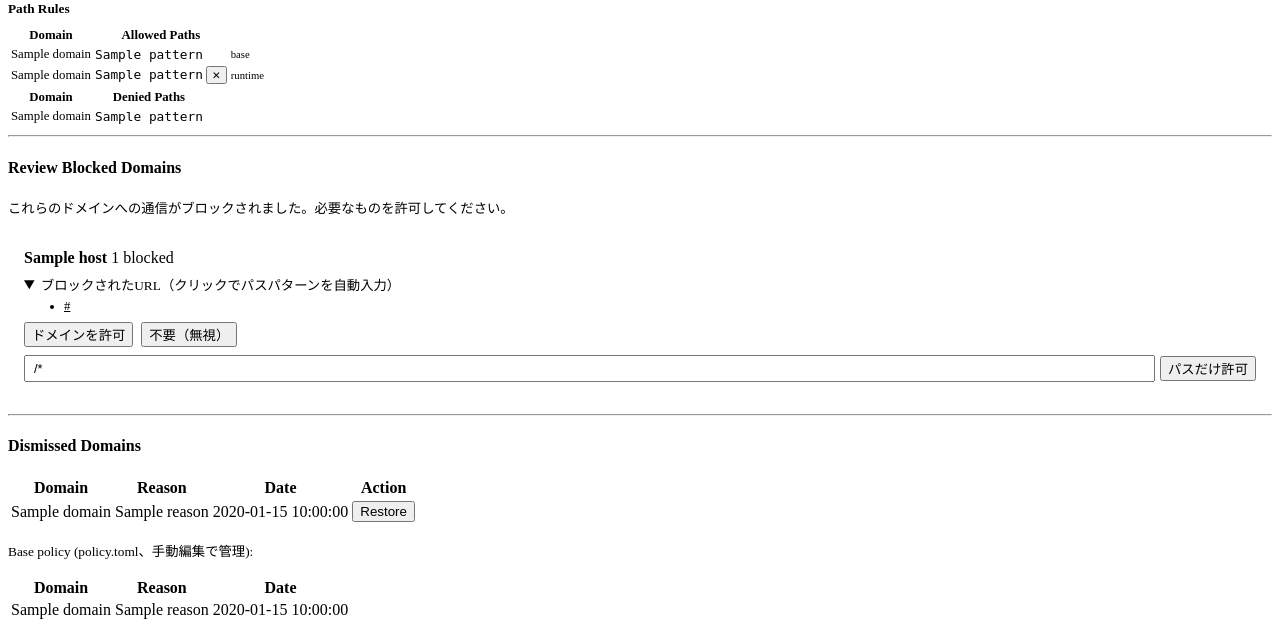
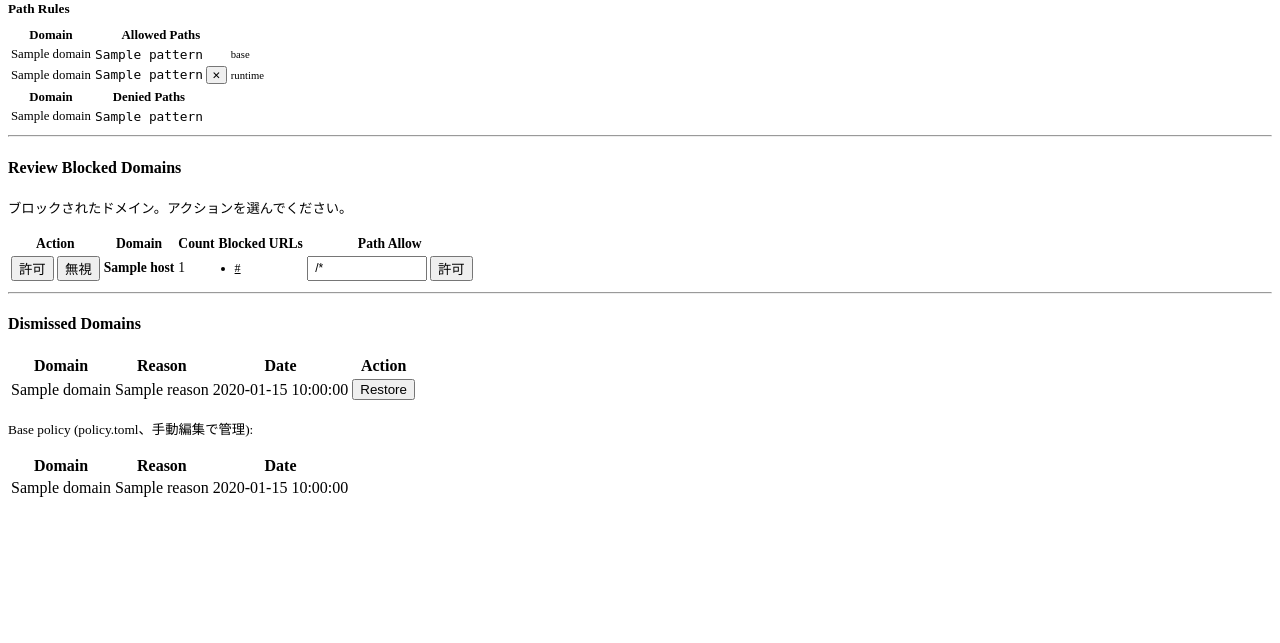
Before and after one commit to ymdarake/agent-zoo, a Flask app: template dashboard/templates/partials/whitelist.html in a window 1280 px wide. Shown: the part 157-800 px from the top of the page. Run offline with Flask 3, Linux system fonts and the light colour scheme; the template is opened without the code that fills it: most values are stand-ins (such as "Sample title", 1, 10 or a date in 2020).

Commit message:
:sparkles: ブロック候補UIをテーブルビューに変更 + パス許可後の除外修正
- Review Blocked Domainsをテーブル形式に（Action列先頭）
- get_whitelist_candidates: paths.allowに含まれるドメインも候補から除外
- URLクリック→パスパターン自動入力はscriptを末尾に統合

Co-Authored-By: Claude Opus 4.6 (1M context) <noreply@anthropic.com>

```diff
--- a/dashboard/templates/partials/whitelist.html
+++ b/dashboard/templates/partials/whitelist.html
@@ -82,28 +82,61 @@
 
 <!-- ブロック候補 -->
 <h4>Review Blocked Domains</h4>
-<p><small>これらのドメインへの通信がブロックされました。必要なものを許可してください。</small></p>
+<p><small>ブロックされたドメイン。アクションを選んでください。</small></p>
 
 {% if candidates %}
+<table style="font-size:0.85rem">
+    <thead>
+        <tr>
+            <th>Action</th>
+            <th>Domain</th>
+            <th>Count</th>
+            <th>Blocked URLs</th>
+            <th>Path Allow</th>
+        </tr>
+    </thead>
+    <tbody>
     {% for c in candidates %}
-<article style="margin-bottom:1rem;padding:1rem">
-    <header style="margin-bottom:0.5rem">
-        <strong>{{ c.host }}</strong> <span class="badge">{{ c.count }} blocked</span>
-    </header>
-
+    <tr>
+        <td style="white-space:nowrap">
+            <form style="display:inline;margin:0" hx-post="/api/whitelist/allow" hx-target="#tab-whitelist" hx-swap="innerHTML"
+                hx-confirm="{{ c.host }} をドメインごと許可しますか？">
+                <input type="hidden" name="domain" value="{{ c.host }}">
+                <button type="submit" class="btn-sm">許可</button>
+            </form>
+            <form style="display:inline;margin:0" hx-post="/api/whitelist/dismiss" hx-target="#tab-whitelist" hx-swap="innerHTML">
+                <input type="hidden" name="domain" value="{{ c.host }}">
+                <input type="hidden" name="reason" value="dashboard dismiss">
+                <button type="submit" class="btn-sm secondary">無視</button>
+            </form>
+        </td>
+        <td><strong>{{ c.host }}</strong></td>
+        <td><span class="badge">{{ c.count }}</span></td>
+        <td style="font-size:0.75rem;max-width:250px">
             {% if c.paths %}
-    <details style="margin-bottom:0.5rem" open>
-        <summary><small>ブロックされたURL（クリックでパスパターンを自動入力）</small></summary>
-        <ul style="font-size:0.8rem;margin:0.3rem 0" class="url-suggest-list">
+            <ul style="margin:0;padding-left:1rem" class="url-suggest-list">
                 {% for url in c.paths %}
-            <li style="word-break:break-all;cursor:pointer;text-decoration:underline"
+                <li style="cursor:pointer;text-decoration:underline;word-break:break-all"
                     data-url="{{ url }}"
                     data-target="path-{{ c.host|replace('.', '-') }}"
-                title="クリックでパスパターンを自動入力">
-                {{ url }}
-            </li>
+                    title="クリックでパスパターン入力">{{ url }}</li>
                 {% endfor %}
             </ul>
+            {% endif %}
+        </td>
+        <td style="white-space:nowrap">
+            <form style="display:flex;gap:0.2rem;align-items:center;margin:0"
+                hx-post="/api/whitelist/allow-path" hx-target="#tab-whitelist" hx-swap="innerHTML">
+                <input type="hidden" name="domain" value="{{ c.host }}">
+                <input type="text" name="path_pattern" id="path-{{ c.host|replace('.', '-') }}" placeholder="/path/*" value="/*"
+                    style="padding:0.2rem 0.4rem;font-size:0.75rem;width:120px;margin:0">
+                <button type="submit" class="btn-sm outline" style="white-space:nowrap">許可</button>
+            </form>
+        </td>
+    </tr>
+    {% endfor %}
+    </tbody>
+</table>
 <script>
 (function() {
     var items = document.querySelectorAll('.url-suggest-list li[data-url]');
@@ -122,32 +155,6 @@
     });
 })();
 </script>
-    </details>
-    {% endif %}
-
-    <div style="display:flex;gap:0.5rem;align-items:center;margin-bottom:0.5rem">
-        <form style="display:inline;margin:0" hx-post="/api/whitelist/allow" hx-target="#tab-whitelist" hx-swap="innerHTML"
-            hx-confirm="{{ c.host }} をドメインごと許可しますか？">
-            <input type="hidden" name="domain" value="{{ c.host }}">
-            <button type="submit" class="btn-sm">ドメインを許可</button>
-        </form>
-        <form style="display:inline;margin:0" hx-post="/api/whitelist/dismiss" hx-target="#tab-whitelist" hx-swap="innerHTML">
-            <input type="hidden" name="domain" value="{{ c.host }}">
-            <input type="hidden" name="reason" value="dashboard dismiss">
-            <button type="submit" class="btn-sm secondary">不要（無視）</button>
-        </form>
-    </div>
-    <div style="display:flex;gap:0.3rem;align-items:center">
-        <form style="display:flex;gap:0.3rem;align-items:center;margin:0;flex:1"
-            hx-post="/api/whitelist/allow-path" hx-target="#tab-whitelist" hx-swap="innerHTML">
-            <input type="hidden" name="domain" value="{{ c.host }}">
-            <input type="text" name="path_pattern" id="path-{{ c.host|replace('.', '-') }}" placeholder="/path/*" value="/*"
-                style="padding:0.25rem 0.5rem;font-size:0.8rem;margin:0;flex:1">
-            <button type="submit" class="btn-sm outline" style="white-space:nowrap">パスだけ許可</button>
-        </form>
-    </div>
-</article>
-{% endfor %}
 {% else %}
 <p><small>候補なし</small></p>
 {% endif %}
```
Also changed, not shown: addons/policy_edit.py (+7 -1 lines). Lines whose indentation alone changed are shown as unchanged.
